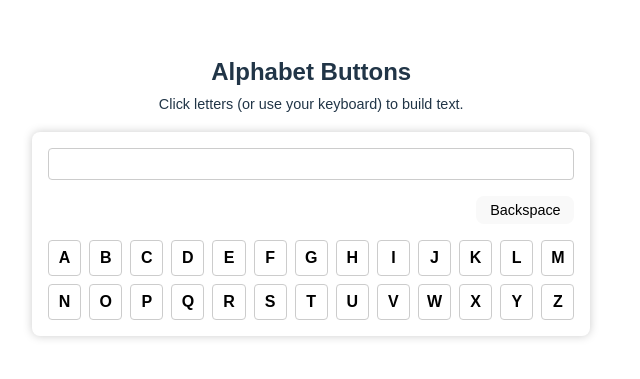
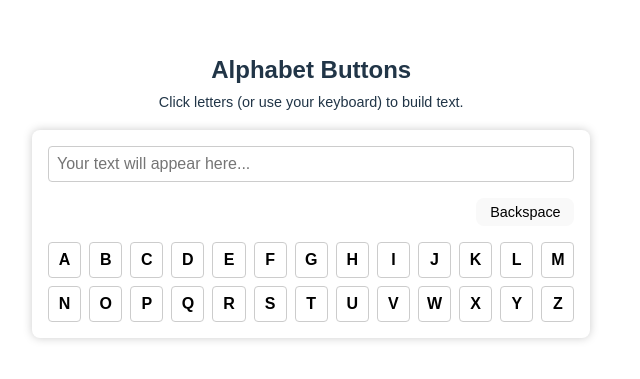
Before and after one commit to pritamdhatrak/xalphabets, a React (Vite) app: page / in a window 1280 px wide. Shown: the part 215-594 px from the top of the page, without its empty margins (0-640 px from the left). Built offline with nearby package versions, Linux system fonts and the light colour scheme.

Commit message:
Add hidden input for Cypress  value

```diff
--- a/src/App.jsx
+++ b/src/App.jsx
@@ -20,12 +20,15 @@ export default function App() {
         Click letters (or use your keyboard) to build text.
       </p>
       <div style={{ maxWidth: "600px", margin: "0 auto", background: "#fff", padding: "1rem", borderRadius: "8px", boxShadow: "0 0 10px #ccc" }}>
-        <div
+        <input
+          type="text"
           className="output"
+          placeholder="Your text will appear here..."
+          value={text}
+          readOnly
           data-testid="output"
           style={{
             width: "100%",
-            minHeight: "2rem",
             padding: "0.5rem",
             fontSize: "1rem",
             borderRadius: "4px",
@@ -33,15 +36,9 @@ export default function App() {
             marginBottom: "1rem",
             boxSizing: "border-box",
             color: "black",
-            backgroundColor: "white",
-            whiteSpace: "pre-wrap",
-            wordBreak: "break-word",
-            userSelect: "text"
+            backgroundColor: "white"
           }}
-          aria-label="output"
-        >
-          {text}
-        </div>
+        />
         <div style={{ display: "flex", justifyContent: "flex-end", marginBottom: "1rem" }}>
           <button
             className="key"
```
